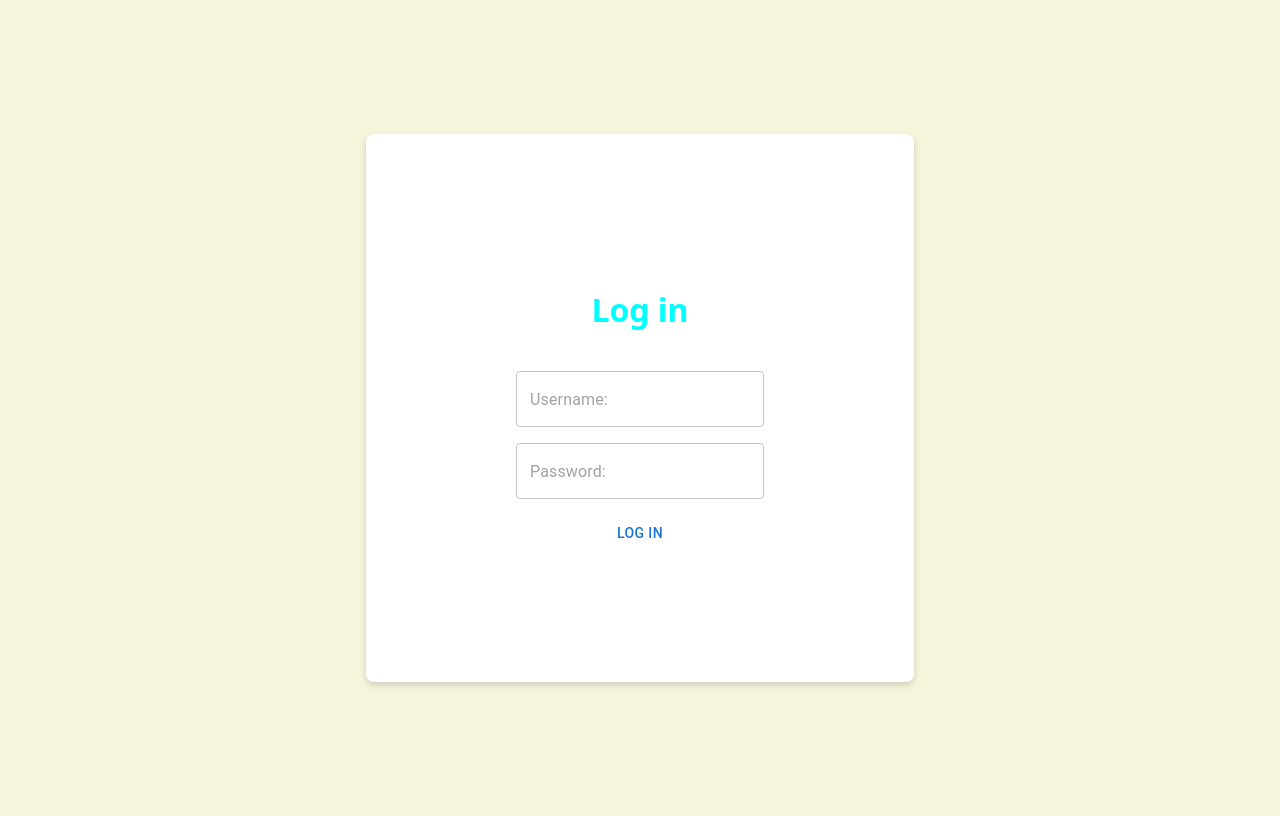
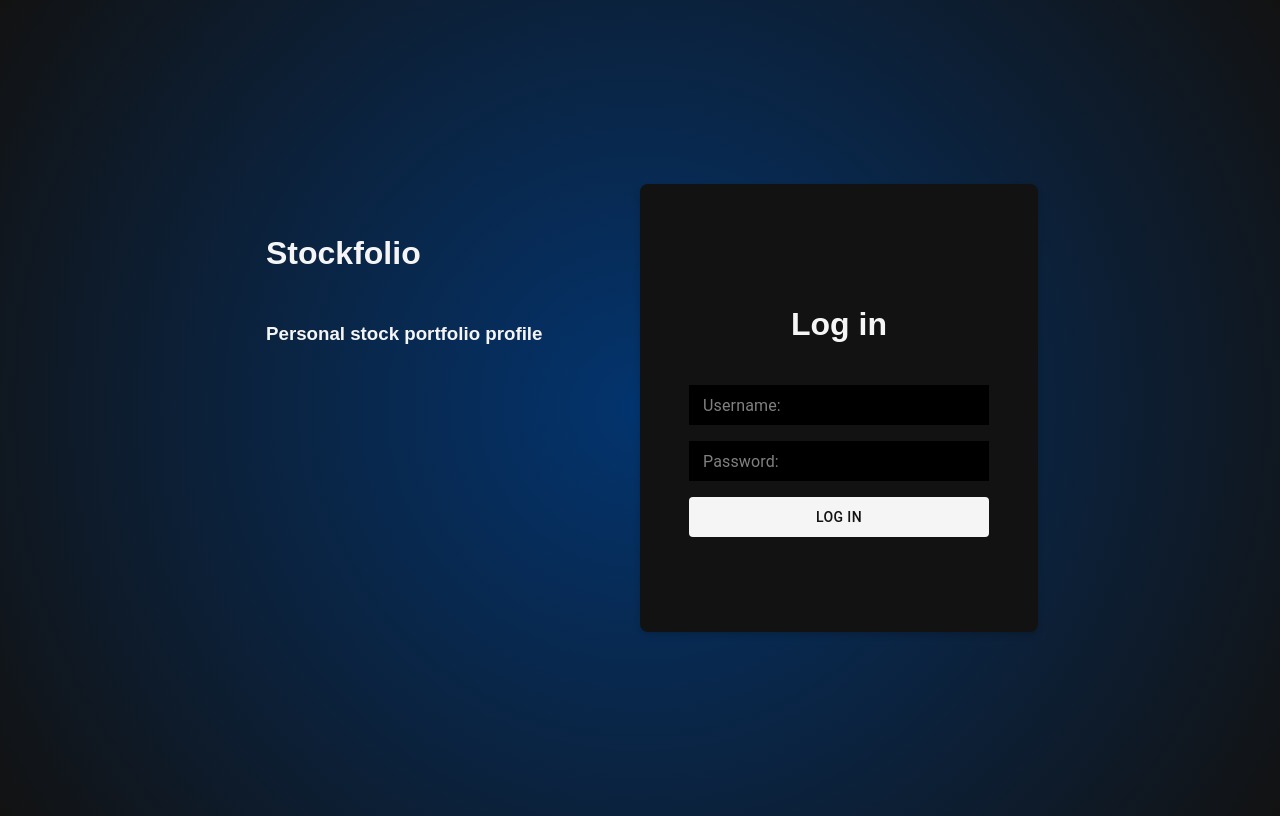
Before and after one commit to joelvkuos/Ohjelmistoprojekti2, a React app in the folder frontend/: page / in a window 1280 px wide. Built offline with nearby package versions, Linux system fonts and the light colour scheme; the HTML template or start-up script is replaced by a standard one.

Commit message:
Changes to frontend log in page style

```diff
--- a/frontend/src/App.tsx
+++ b/frontend/src/App.tsx
@@ -1,4 +1,3 @@
-import { useState } from 'react'
 import { Route, Routes } from 'react-router-dom'
 import Login from './pages/Login'
 
--- a/frontend/src/index.css
+++ b/frontend/src/index.css
@@ -1,14 +1,11 @@
 :root {
-  font-family: system-ui, Avenir, Helvetica, Arial, sans-serif;
+  font-family: Arial, Helvetica, sans-serif;
   line-height: 1.5;
   font-weight: 400;
 
   color-scheme: light dark;
   color: rgba(255, 255, 255, 0.87);
-  background-color: beige;
-
-  font-synthesis: none;
-  text-rendering: optimizeLegibility;
+  background: radial-gradient(circle at center, #03346e, #121212);
   -webkit-font-smoothing: antialiased;
   -moz-osx-font-smoothing: grayscale;
 }
--- a/frontend/src/pages/Login.tsx
+++ b/frontend/src/pages/Login.tsx
@@ -5,11 +5,16 @@ export default function Login() {
 
     return (
         <Box className='loginBox1'>
+            <Box className='loginBox3'>
+                <h1>Stockfolio</h1>
+                <h3>Personal stock portfolio profile</h3>
+            </Box>
             <Box className='loginBox2'>
+
                 <h1>Log in</h1>
-                <TextField placeholder="Username:"></TextField>
-                <TextField placeholder="Password:"></TextField>
-                <Button variant="text">Log in</Button>
+                <TextField className="textField" placeholder="Username:"></TextField>
+                <TextField className="textField" placeholder="Password:"></TextField>
+                <Button className="loginButton">Log in</Button>
             </ Box >
         </Box>
     )
--- a/frontend/src/styles/Login.css
+++ b/frontend/src/styles/Login.css
@@ -1,3 +1,4 @@
+/* Koko Box */
 .loginBox1 {
     display: flex;
     justify-content: center;
@@ -6,10 +7,11 @@
 
 }
 
+/* Log in box */
 .loginBox2 {
 
-    width: 500px;
-    height: 500px;
+    width: 350px;
+    height: 400px;
     display: flex;
     flex-direction: column;
     align-items: center;
@@ -17,10 +19,55 @@
     padding: 24px;
     border-radius: 8px;
     justify-content: center;
-    background-color: white;
+    background: #121212;
     box-shadow: 0px 3px 6px rgba(0, 0, 0, 0.16)
 }
 
+/* Teksti Box */
+.loginBox3 {
+    width: 350px;
+    height: 400px;
+    display: flex;
+    flex-direction: column;
+    gap: 2px;
+    padding: 24px;
+    border-radius: 8px;
+}
+
 h1 {
-    color: aqua;
+    color: whitesmoke;
 }
+
+h3 {
+    color: whitesmoke;
+}
+
+.textField {
+    background-color: black !important;
+    width: 300px !important;
+}
+
+.textField .MuiInputBase-root {
+    height: 40px !important;
+}
+
+.textField input::placeholder {
+    color: grey;
+    opacity: 1;
+}
+
+.textField input {
+    color: whitesmoke;
+}
+
+.loginButton {
+    background-color: whitesmoke !important;
+    color: #121212 !important;
+    width: 300px !important;
+    height: 40px;
+}
+
+.loginButton:hover {
+    background-color: #03346e !important;
+    color: whitesmoke !important;
+}
```
